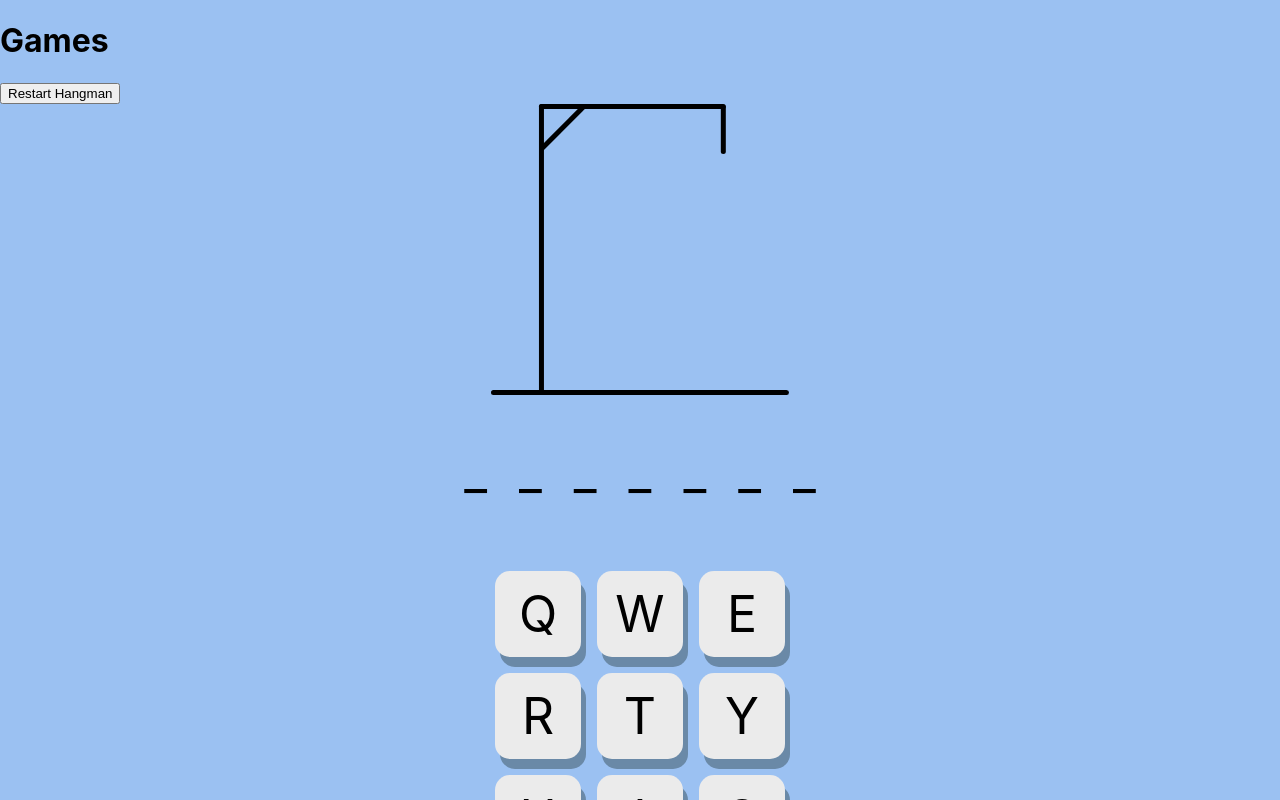
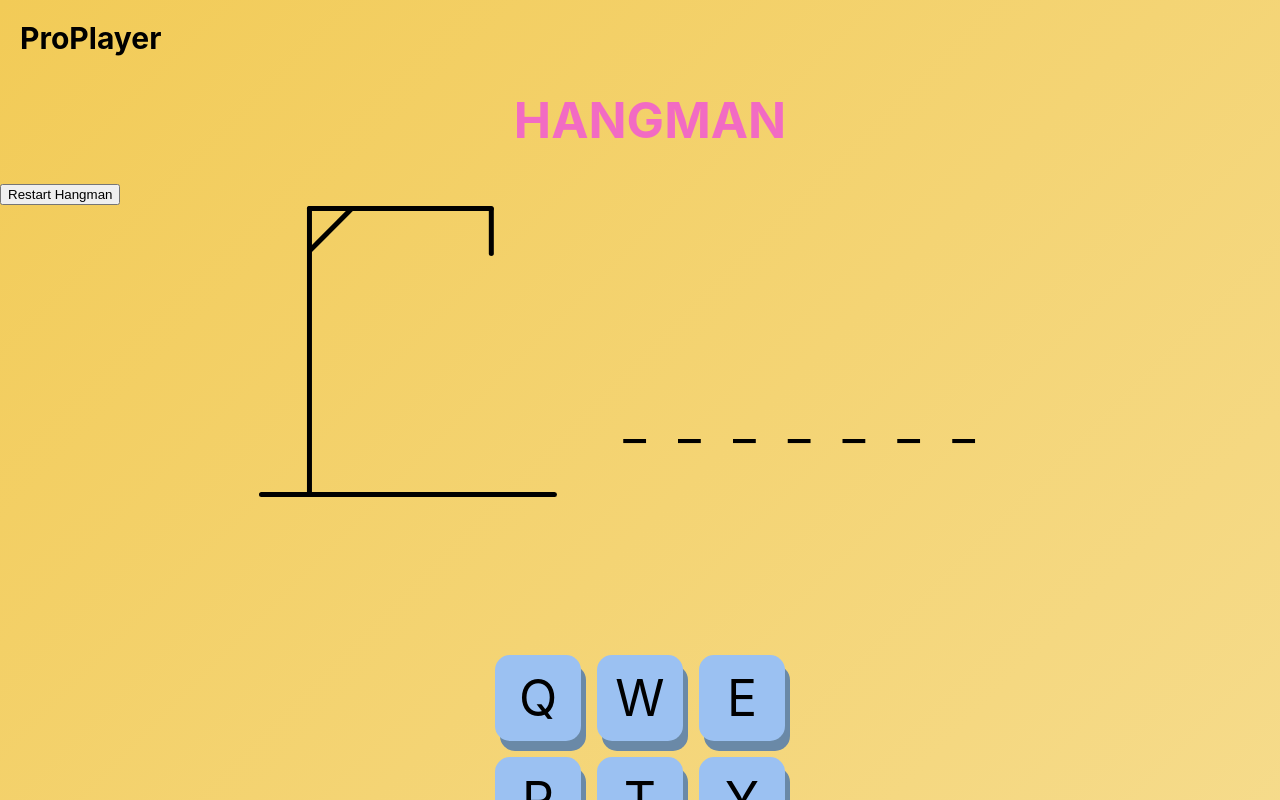
Before and after one commit to AnnaKiira/ProPlayer, a React (Create React App) app: page / in a window 1280 px wide. Both pictures are taken after a click on the button "Play Hangman". Shown: the top 800 px of the page. Built offline with nearby package versions, Linux system fonts and the light colour scheme.

Commit message:
styled my Hangman game some more, playing around with how I want the game to be setup. I want the hangman robe and the underscores presenting letters to be placed on the same line, will have to style it so it looks good

```diff
--- a/public/style.css
+++ b/public/style.css
@@ -1,5 +1,5 @@
 body {
-    background: #9BC1F2;
+    background: linear-gradient(135deg, #F2CB57, #f7e19e);
 }
 
 /* .resetGameBtn {
--- a/src/App.css
+++ b/src/App.css
@@ -1,3 +1,8 @@
+.gamescontainer h1 {
+  margin-left: 20px;
+  font-size: 30px;
+}
+
 .gamesBtn {
   display: flex;
   align-items: center;
--- a/src/App.js
+++ b/src/App.js
@@ -10,7 +10,7 @@ function App() {
   return (
     <div className='gamescontainer'>
 
-      <h1>Games</h1>
+      <h1>ProPlayer</h1>
 
       {!selectedGame && (
         <div className='gamesBtn'>
--- a/src/games/hangman/Hangman.css
+++ b/src/games/hangman/Hangman.css
@@ -1,10 +1,23 @@
+.hangmanGame h1 {
+    display: flex;
+    justify-content: center;
+    font-size: 50px;
+    color: #F26BC3;
+}
+
+.hangmanContainer {
+    display: flex;
+    justify-content: center;
+    gap: 20px;
+}
+
 .keyboard {
     display: flex;
     flex-direction: row;
     flex-wrap: wrap;
     align-items: center;
     justify-content: center;
-    margin: 0 450px 0 450px;
+    margin: 150px 450px 0 450px;
 }
 
 .key {
@@ -17,14 +30,12 @@
     font-size: 50px;
     height: 38px;
     width: 38px;
-    background:#ebebeb;
+    background:#9BC1F2;
     border-radius: 15px;
     box-shadow: 5px 10px #6a89a7;
 }
 
 .key:hover {
-    background-color: #6a89a7;
-    box-shadow: 5px 10px #ebebeb;
     animation: bubble 0.4s ease-out;
 }
 
@@ -46,11 +57,11 @@
     align-items: center;
     justify-content: center;
     padding: 30px;
+    margin-top: 140px;
 }
 
 .letter {
     padding: 16px;
-    margin: 0 0 16px 0;
     font-size: 50px;
 }
 
--- a/src/games/hangman/Hangman.js
+++ b/src/games/hangman/Hangman.js
@@ -46,11 +46,15 @@ function Hangman() {
 
 
     return (
-        <div>
+        <div className='hangmanGame'>
+
+            <h1>HANGMAN</h1>
 
             <div className='resetGameBtn'>
                 <button onClick={startNewGame}>Restart Hangman</button>
             </div>
+
+            <div className='hangmanContainer'>
 
                 <div className='hangman-drawing'>
                     <img src={hangmanImg[incorrectGuesses]} alt={`Hangman guess ${incorrectGuesses}`} />
@@ -64,7 +68,8 @@ function Hangman() {
                     ))}
                 </div>
 
-            <div>
+            </div>
+
             <div className="keyboard">
                 {['q', 'w', 'e', 'r', 't', 'y', 'u', 'i', 'o', 'p', 'a', 's', 'd', 'f', 'g', 'h', 'j', 'k', 'l', 'z', 'x', 'c', 'v', 'b', 'n', 'm'].map((keyvalue) => (
                     <div
@@ -76,7 +81,6 @@ function Hangman() {
                     </div>
                 ))}
             </div>
-            </div>
 
         </div>
     )
```
Lines whose indentation alone changed are shown as unchanged.
